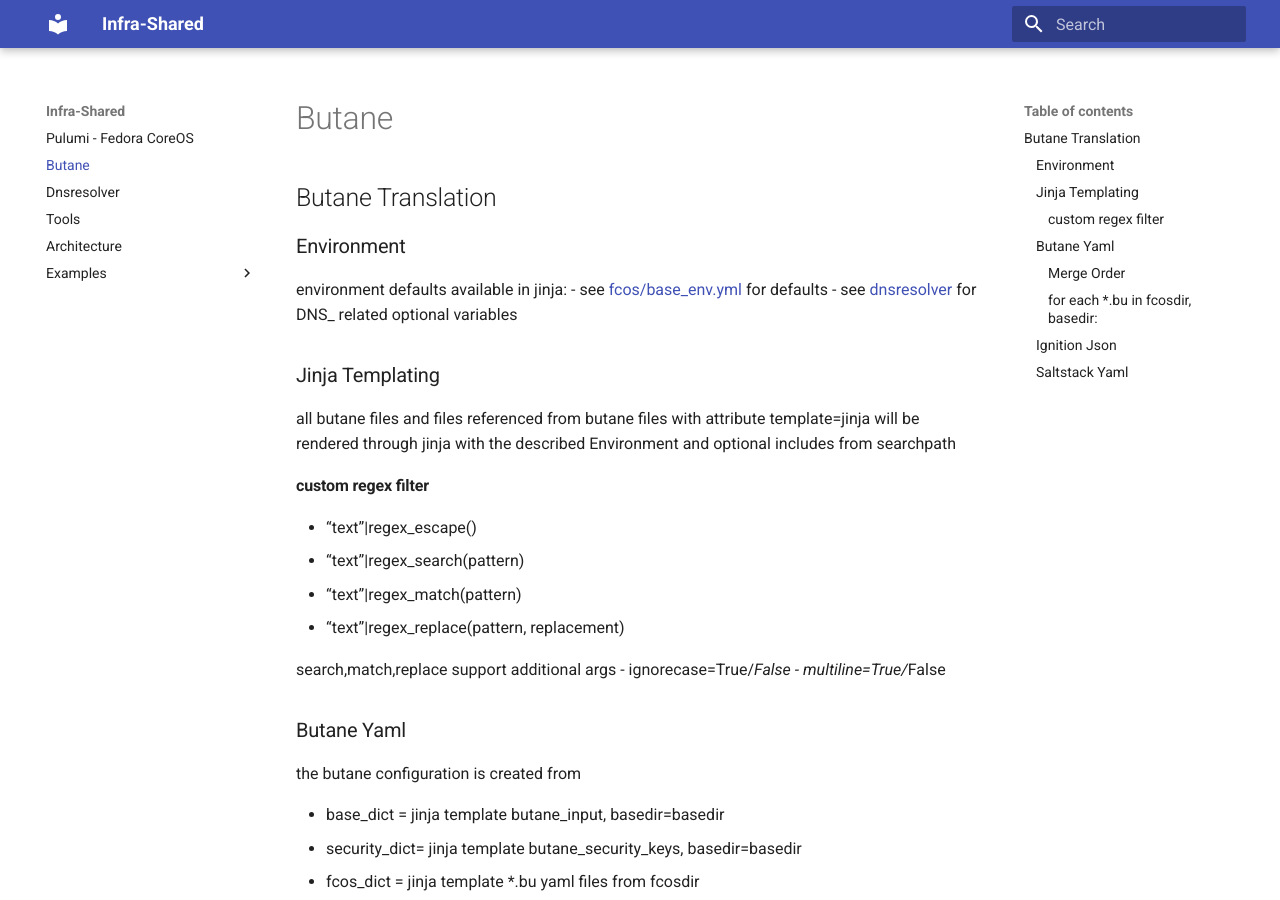
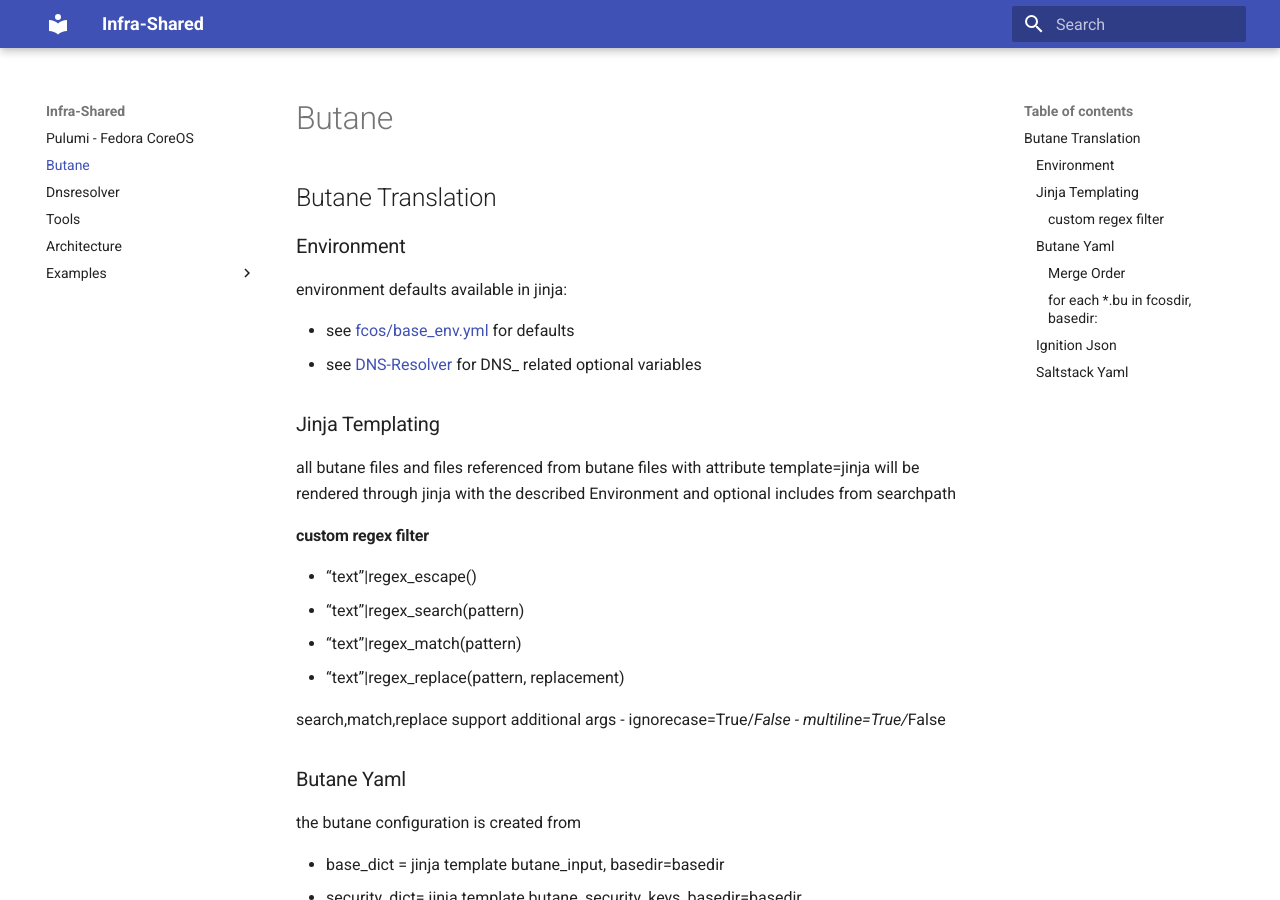
Before and after one commit to wuxxin/infra-shared, an MkDocs documentation site: the page built from docs/butane.md, in a window 1280 px wide and 900 px high. Built offline with MkDocs 1.6.1 and Material for MkDocs 9.7.7, drawn with Linux system fonts in a browser that asks for light colours.

Commit message:
update link

```diff
--- a/docs/butane.md
+++ b/docs/butane.md
@@ -3,8 +3,9 @@
 ### Environment
 
 environment defaults available in jinja:
+
 - see [fcos/base_env.yml](fcos/base_env.yml) for defaults
-- see [dnsresolver](dnsresolver.md) for DNS_ related optional variables
+- see [DNS-Resolver](dnsresolver.md) for DNS_ related optional variables
 
 
 ### Jinja Templating
```
Also changed, not shown: docs/examples/README.md (deleted, +0 -1 lines).
